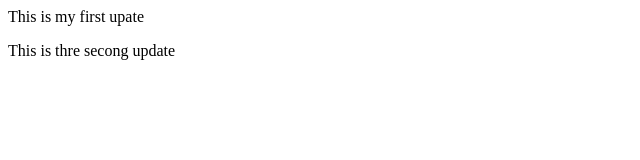
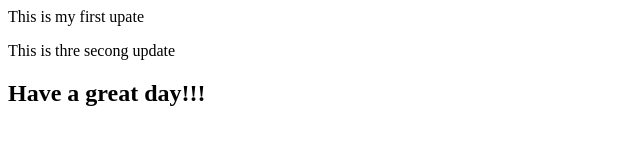
Before and after one commit to michaelkumar8899/TestRepository, a plain HTML site: page index.html in a window 1280 px wide. Shown: the whole page, without its empty margins (0-640 px from the left). Drawn offline with Linux system fonts and the light colour scheme.

Commit message:
Main-branch Commit

```diff
--- a/index.html
+++ b/index.html
@@ -1,2 +1,3 @@
 <p>This is my first upate</p>
 <p>This is thre secong update</p>
+<h2>Have a great day!!!</h2>
```
